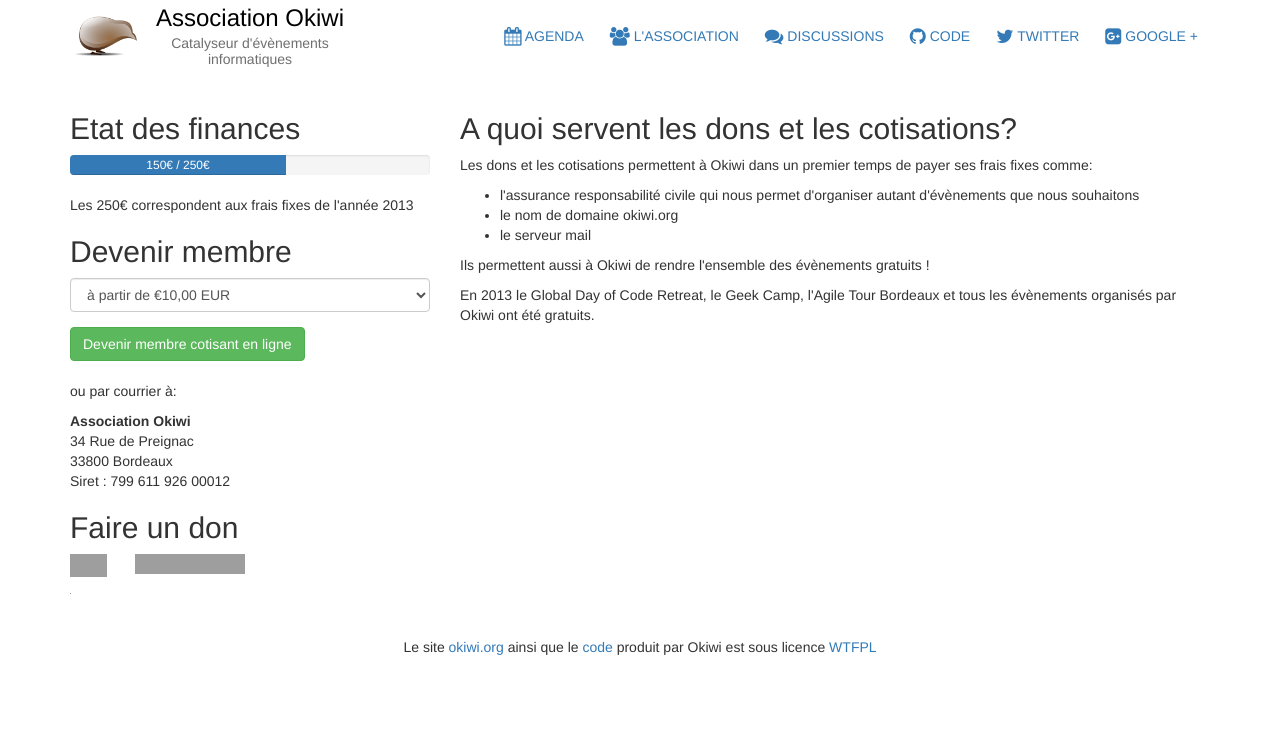
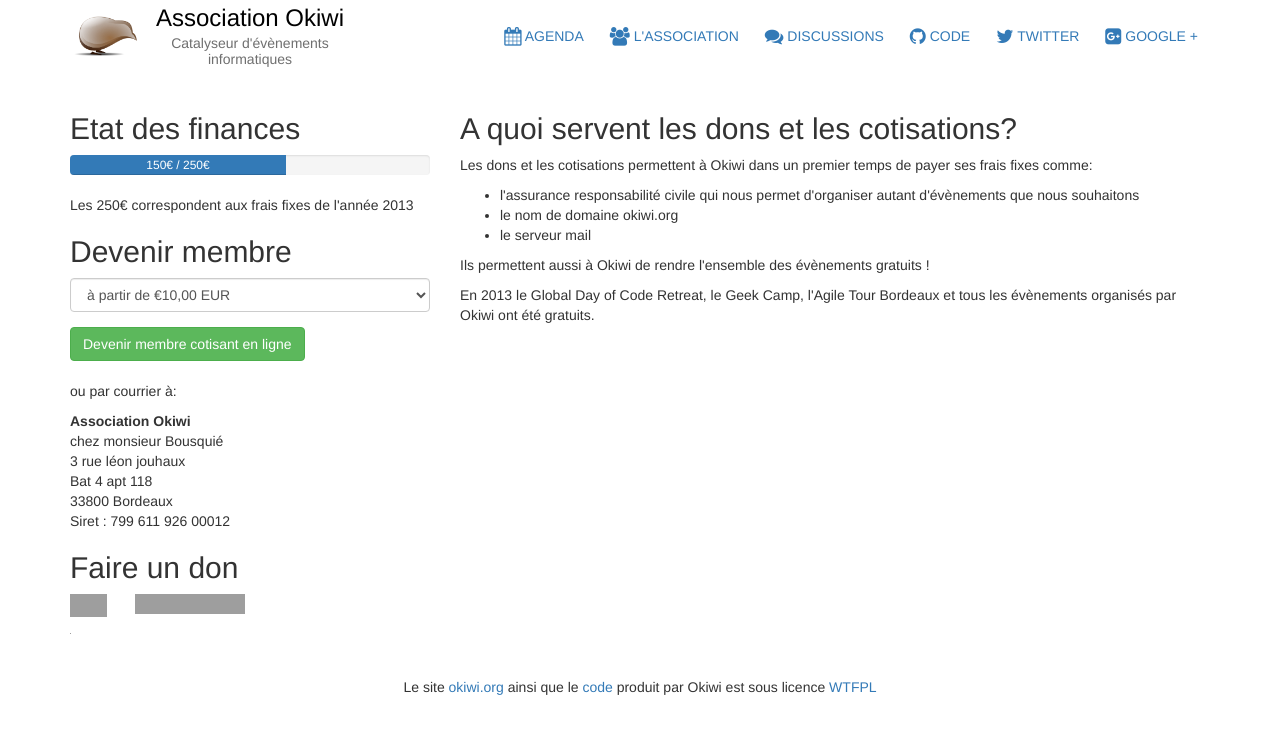
Before and after one commit to okiwi/okiwi.org, a Jekyll site: the page built from dons_et_cotisations/index.html, in a window 1280 px wide. Shown: the top 734 px of the page. Built offline with Jekyll 4.4.1, drawn with Linux system fonts in a browser that asks for light colours; nearby versions of some CDN libraries; Markdown is read by kramdown in place of the engine named in the settings; grey boxes are pictures that could not be loaded.

Commit message:
changement d'adresse

```diff
--- a/dons_et_cotisations/index.html
+++ b/dons_et_cotisations/index.html
@@ -39,7 +39,9 @@ title: Dons et cotisations
         <p>ou par courrier à:</p>
         <address>
             <strong>Association Okiwi</strong><br>
-            34 Rue de Preignac <br>
+            chez monsieur Bousquié<br>
+            3 rue léon jouhaux <br>
+            Bat 4 apt 118<br>
             33800 Bordeaux<br>
             Siret : 799 611 926 00012
         </address>
```
